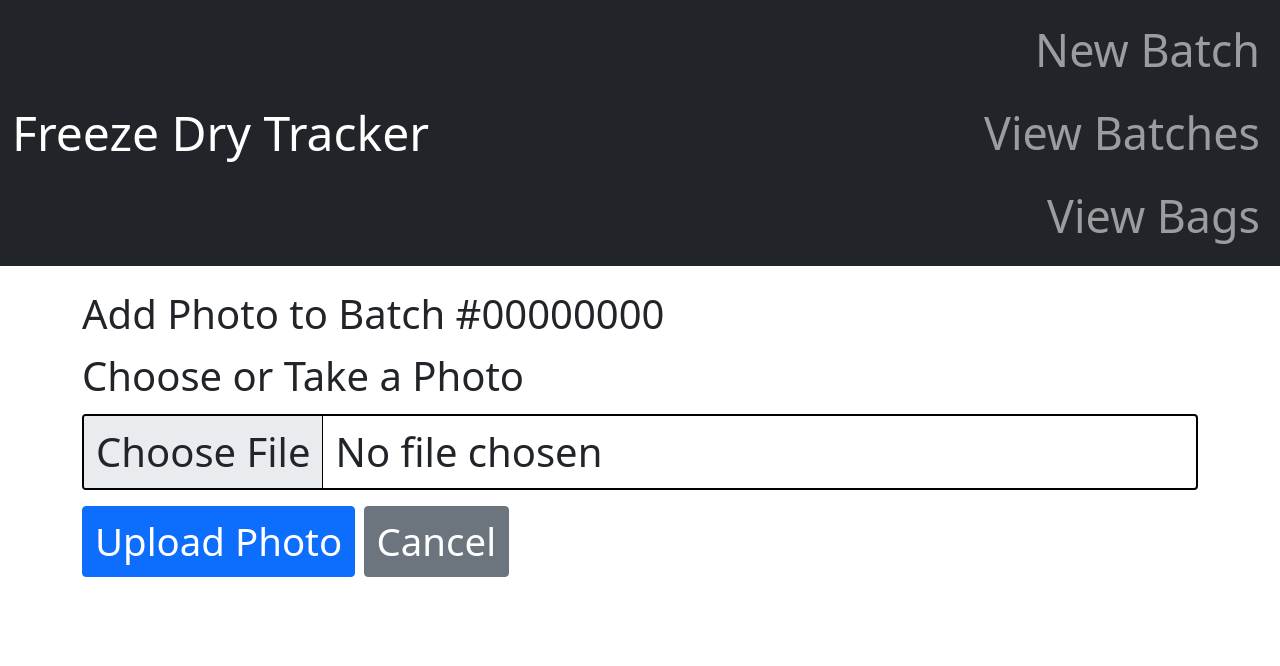
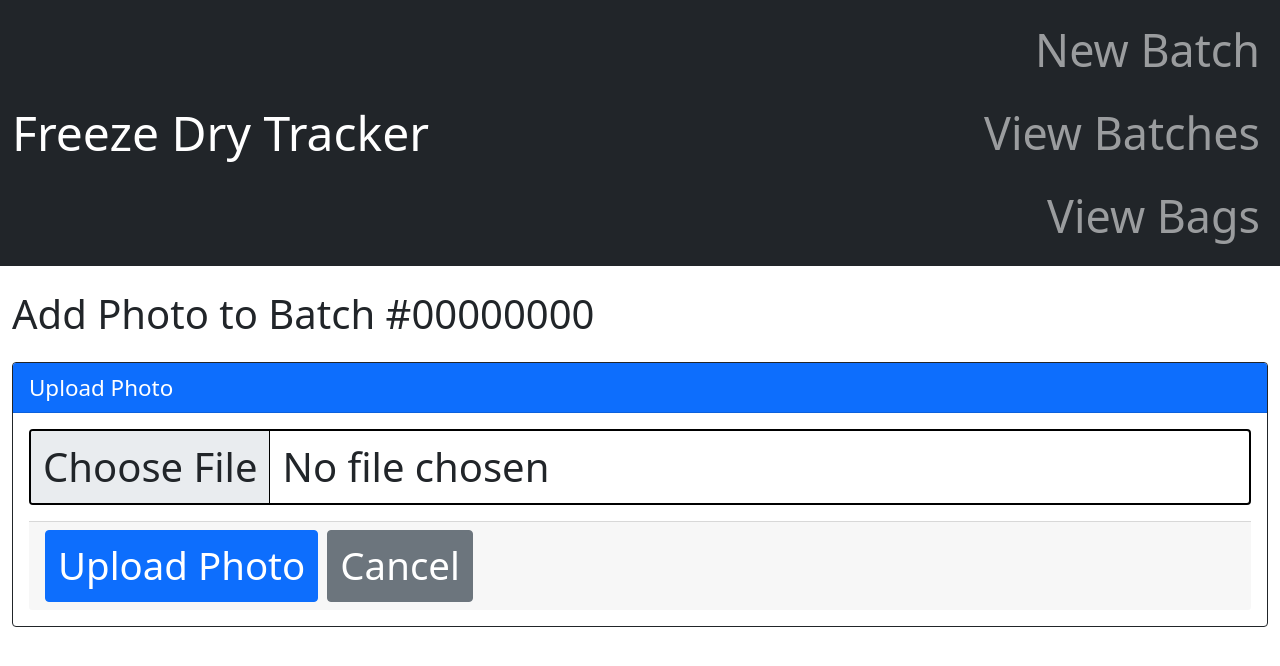
Before and after one commit to mkrzywonski/fdtracker, a Flask app: template templates/add_photo.html in a window 1280 px wide. Shown: the top 666 px of the page. Run offline with Flask 3, Linux system fonts and the light colour scheme; the template is opened without the code that fills it, so the values that code supplies are empty.

Commit message:
Fixed preview in add_photos.html

```diff
--- a/templates/add_photo.html
+++ b/templates/add_photo.html
@@ -1,24 +1,34 @@
 {% extends 'base.html' %}
 
 {% block content %}
-<div class="container mt-4">
-    <h1>Add Photo to Batch #{{ '%08d' % batch.id }}</h1>
+<h1 class="mb-4">Add Photo to Batch #{{ '%08d' % batch.id }}</h1>
 
 {% if error %}
 <div class="alert alert-danger">{{ error }}</div>
 {% endif %}
 
+<!-- Add Photo Card -->
+<div class="card border border-dark mb-4">
+    <div class="card-header bg-primary text-white">
+        Upload Photo
+    </div>
+    <div class="card-body">
         <form method="POST" enctype="multipart/form-data" action="{{ url_for('add_photo', batch_id=batch.id) }}">
             <div class="mb-3">
-            <label for="photo" class="form-label">Choose or Take a Photo</label>
-            <input class="form-control" type="file" id="photo" name="photo" accept="image/*" required>
+                <input class="form-control" type="file" id="photo" name="photo" accept="image/*" required onchange="previewImage(this)">
             </div>
+            <div class="mb-3">
+                <img id="preview" src="" alt="Preview" style="max-width: 100%; display: none;" class="img-thumbnail">
+            </div>
+            <div class="card-footer">
                 <button type="submit" class="btn btn-primary">Upload Photo</button>
                 <a href="{{ url_for('view_batches', expanded_batch=batch.id) }}" class="btn btn-secondary">Cancel</a>
+            </div>
         </form>
     </div>
-{% endblock %}
+</div>
 
+<script>
     function previewImage(input) {
         const preview = document.getElementById('preview');
         if (input.files && input.files[0]) {
@@ -30,7 +40,5 @@ function previewImage(input) {
             reader.readAsDataURL(input.files[0]);
         }
     }
-
-<div class="mb-3">
-    <img id="preview" src="" alt="Preview" style="max-width: 100%; display: none;" class="img-thumbnail">
-</div>
+</script>
+{% endblock %}
```
Lines whose indentation alone changed are shown as unchanged.
